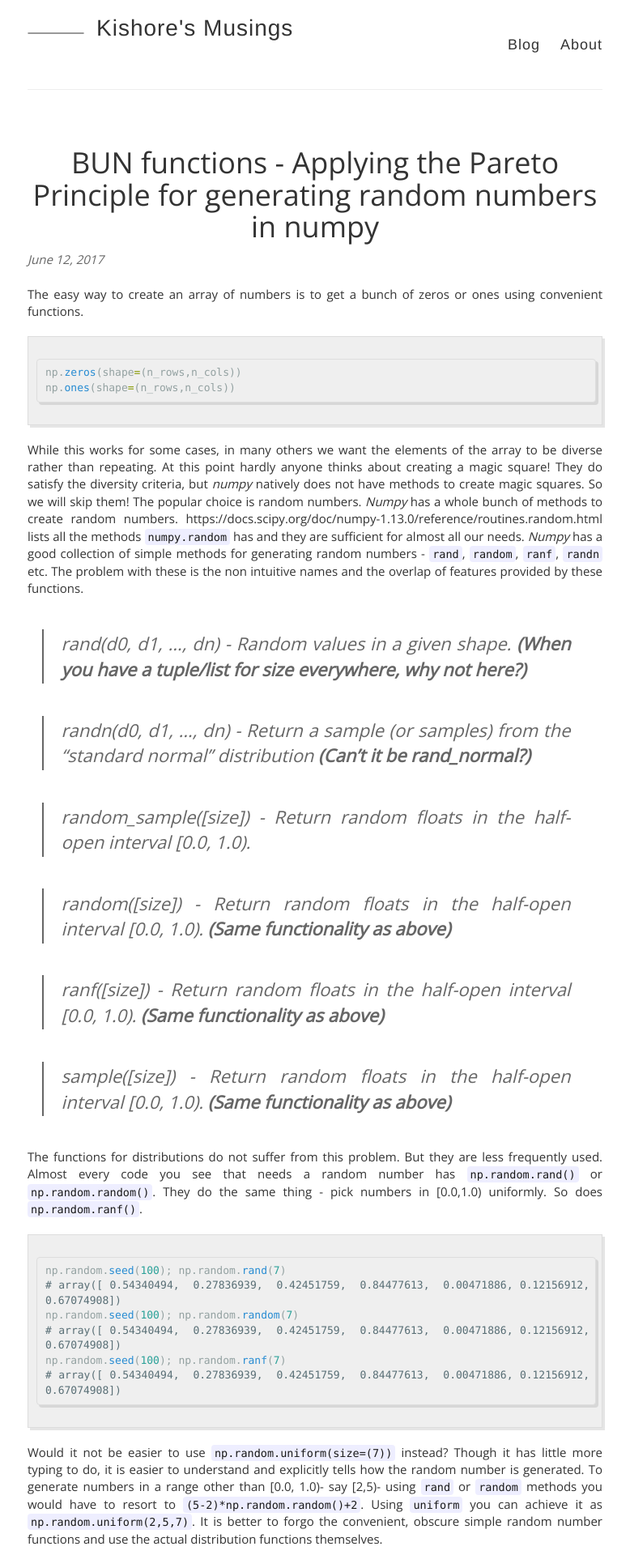
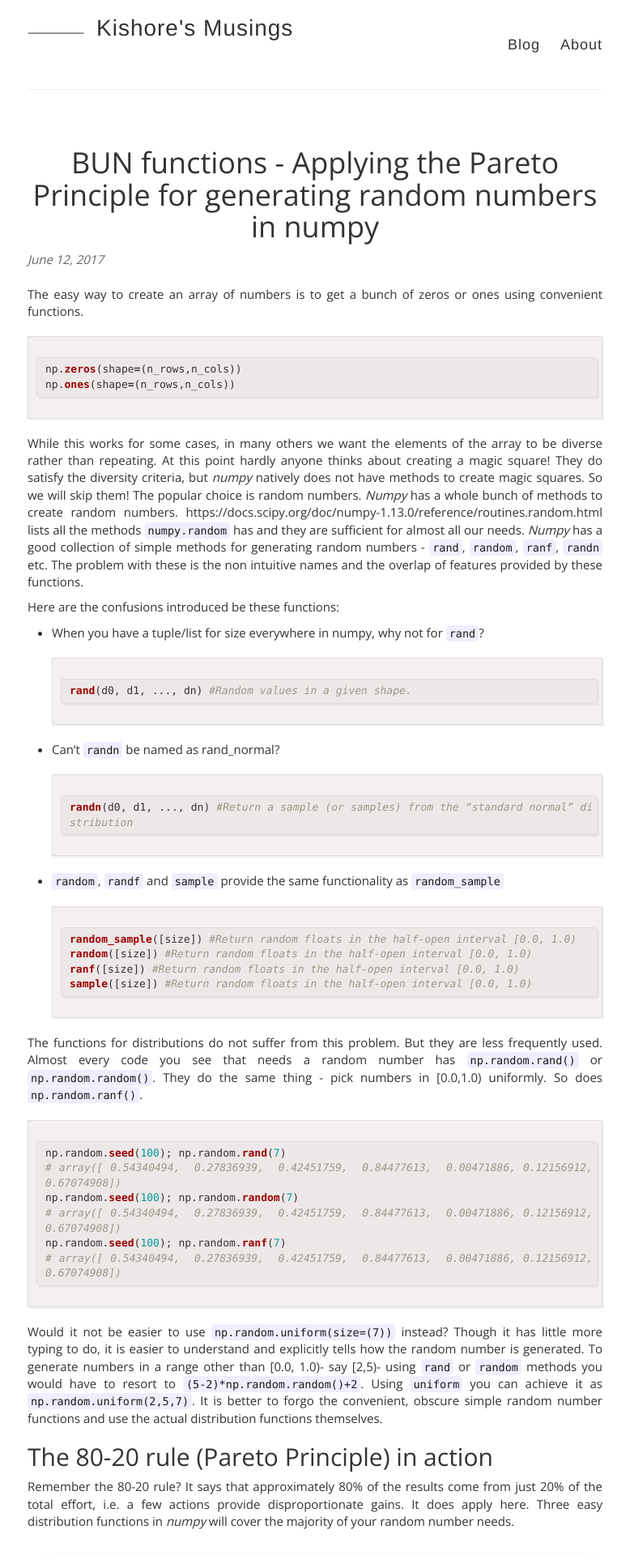
Before and after one commit to kishorepv/kishorepv.github.io, a Jekyll site: the page built from _posts/2017-06-12-BUN-random-functions-in-numpy.md, in a window 1280 px wide. Shown: the top 1920 px of the page at 81% size, without its empty margins (251-1029 px from the left). Built offline with Jekyll 4.4.1, drawn with Linux system fonts in a browser that asks for light colours; nearby versions of some CDN libraries; comment, search, counter and statistics services are not loaded; some of the changed text lies outside the part shown.

Commit message:
Sytling changes

````diff
--- a/_posts/2017-06-12-BUN-random-functions-in-numpy.md
+++ b/_posts/2017-06-12-BUN-random-functions-in-numpy.md
@@ -11,17 +11,31 @@
 np.ones(shape=(n_rows,n_cols))
 ```
 While this works for some cases, in many others we want the elements of the array to be diverse rather than repeating. At this point hardly anyone thinks about creating a magic square! They do satisfy the diversity criteria, but _numpy_ natively does not have methods to create magic squares. So we will skip them! The popular choice is random numbers. _Numpy_ has a whole bunch of methods to create random numbers. https://docs.scipy.org/doc/numpy-1.13.0/reference/routines.random.html lists all the methods ```numpy.random``` has and they are sufficient for almost all our needs. _Numpy_ has a good collection of simple methods for generating random numbers -  ```rand```, ```random```, ```ranf```, ```randn``` etc. The problem with these is the non intuitive names and the overlap of features provided by these functions.
->rand(d0, d1, ..., dn)	- Random values in a given shape. **(When you have a tuple/list for size everywhere, why not here?)**
 
->randn(d0, d1, ..., dn) - Return a sample (or samples) from the “standard normal” distribution **(Can't it be rand_normal?)**
+Here are the confusions introduced be these functions:
+* When you have a tuple/list for size everywhere in numpy, why not for ```rand```?
+  ```python
+rand(d0, d1, ..., dn) #Random values in a given shape.
+  ```
 
->random_sample([size]) -	Return random floats in the half-open interval [0.0, 1.0).
 
->random([size])	- Return random floats in the half-open interval [0.0, 1.0). **(Same functionality as above)**
 
->ranf([size])	- Return random floats in the half-open interval [0.0, 1.0). **(Same functionality as above)**
+* Can't ```randn``` be named as rand_normal?
+  ```python
+  randn(d0, d1, ..., dn) #Return a sample (or samples) from the “standard normal” distribution
+  ```
 
->sample([size])	- Return random floats in the half-open interval [0.0, 1.0). **(Same functionality as above)**
+
+
+* ```random```, ```randf``` and ```sample``` provide the same functionality as ```random_sample```
+
+  ```python
+  random_sample([size]) #Return random floats in the half-open interval [0.0, 1.0)
+  random([size]) #Return random floats in the half-open interval [0.0, 1.0)
+  ranf([size]) #Return random floats in the half-open interval [0.0, 1.0)
+  sample([size]) #Return random floats in the half-open interval [0.0, 1.0)
+  ```
+
 
 The functions for distributions do not suffer from this problem. But they are less frequently used. Almost every code you see that needs a random number has ```np.random.rand()``` or ```np.random.random()```. They do the same thing - pick numbers in  [0.0,1.0) uniformly. So does ```np.random.ranf()```.
 ```python
@@ -34,94 +48,90 @@
 ```
 Would it not be easier to use ```np.random.uniform(size=(7))``` instead? Though it has little more typing to do, it is easier to understand and explicitly tells how the random number is generated. To generate numbers in a range other than [0.0, 1.0)- say [2,5)- using ```rand``` or ```random``` methods you would have to resort to ```(5-2)*np.random.random()+2```. Using ```uniform``` you can achieve it as ```np.random.uniform(2,5,7)```. It is better to forgo the convenient, obscure simple random number functions and use the actual distribution functions themselves.
 
+
+
+
 ## The 80-20 rule (Pareto Principle) in action
+
+
 Remember the 80-20 rule? It says that approximately 80% of the results come from just 20% of the total effort, i.e. a few actions provide disproportionate gains. It does apply here. Three easy distribution functions in _numpy_ will cover the majority of your random number needs.
 > The Pareto principle (also known as the 80/20 rule, the law of the vital few, or the principle of factor sparsity) states that, for many events, roughly 80% of the effects come from 20% of the causes
 
 The most common distributions we encounter are uniform or normal distributions.
 
-### 1. Uniform distribution
-Uniform distribution captures the idea that all are equal - every number in a given range have the same chance (probability) of appearing in the result
-```python
-np.random(low=0.0, high=1.0, size=None)
-# range in which the random number need to fall is [low, high)
-```
+1. ### Uniform distribution
 
-Some examples:
- * 5 uniformly distributed numbers in range [0.0,1.0) (i.e. emulating functionality of ```rand``` or ```random``` or ```ranf``` methods)
-  ```python
-  np.random.uniform(size=5)
-  ```
+   Uniform distribution captures the idea that all are equal - every number in a given range have the same chance (probability) of appearing in the result
+   ```python
+   np.random(low=0.0, high=1.0, size=None)
+   # range in which the random number need to fall is [low, high)
+   ```
+   Some examples:
+    * 5 uniformly distributed numbers in range [0.0,1.0) (i.e. emulating functionality of ```rand``` or ```random``` or ```ranf``` methods)
+     ```python
+     np.random.uniform(size=5)
+     ```
+   * 2x3 uniformly distributed numbers in the range [a, b)
+     ```python
+     np.random.uniform(a, b, (2,3))
+     #np.random.uniform(low=a, high=b, size=(2,3))
+     ```
+   * 2x3 uniformly distributed integers numbers in the range [a, b)
+     ```python
+     np.random.uniform(a, b, (2,3)).astype(np.int32)
+     #np.random.uniform(low=a, high=b, size=(2,3)).astype(np.int32)
+     ```
 
-* 2x3 uniformly distributed numbers in the range [a, b)
-  ```python
-  np.random.uniform(a, b, (2,3))
-  #np.random.uniform(low=a, high=b, size=(2,3))
-  ```
+2. ### Normal distribution (Bell Curve/Gaussian Distribution)
 
+   Normal distribution enables a way of picking numbers (mostly) from a bell shaped region. The shape of the bell is determined by the _standard deviation_ (which directly controls the width of the bell shape and inversely controls the height of the bell). The position of the center of the base of the bell is determined by the _mean_. This is a simplistic definition to aid visualization of the curve.
+   <figure>
+   <img src="{{ site.baseurl }}/images/normal_distribution.png">
+   <figcaption>Normal Distribution (Source: <a href="https://en.wikipedia.org/wiki/Normal_distribution">Wikipedia</a>)</figcaption>
+   </figure>
 
-* 2x3 uniformly distributed integers numbers in the range [a, b)
-  ```python
-  np.random.uniform(a, b, (2,3)).astype(np.int32)
-  #np.random.uniform(low=a, high=b, size=(2,3)).astype(np.int32)
-  ```
+   Normal distribution with mean=0 and standard deviation=1 is called Standard Normal distribution.
 
+   ```python
+   p.random.normal(loc=mean, scale=standard_deviation, size=None)
+   #loc and scale specify the mean and standard deviation values used to describe a normal distribution
+   ```
 
-### 2. Normal distribution (Bell Curve/Gaussian Distribution)
-Normal distribution enables a way of picking numbers (mostly) from a bell shaped region. The shape of the bell is determined by the _standard deviation_ (which directly controls the width of the bell shape and inversely controls the height of the bell). The position of the center of the base of the bell is determined by the _mean_. This is a simplistic definition to aid visualization of the curve.
-<figure>
-<img src="{{ site.baseurl }}/images/normal_distribution.png">
-<figcaption>Normal Distribution (Source: <a href="https://en.wikipedia.org/wiki/Normal_distribution">Wikipedia</a>)</figcaption>
-</figure>
+   Some examples:
+    * 5 standard normal distributed numbers
+     ```python
+     np.random.normal(size=5)
+     ```
+   * 2x3 numbers from the normal distribution with mean=70, and standard deviation=4
+     ```python
+     np.random.normal(70,4,(2,3))
+     #np.random.normal(loc=70, scale=4, size=(2,3))
+     ```
+   * 2x3 integers from the normal distribution with mean=70, and standard deviation=4
+     ```python
+     np.random.normal(70,4,(2,3))astype(np.int32)
+     #np.random.normal(loc=70, scale=4, size=(2,3))astype(np.int32)
+     ```
 
-Normal distribution with mean=0 and standard deviation=1 is called Standard Normal distribution.
+3. ### Binomial Distribution
+   If we toss a fair coin many many times, we get equal number of heads and tails. What if the coin is not fair and tends to land on one side more than other, the final outcome is biased to the side that has a higher chance. The results in these two situations follow the binomial distribution.
+   >In probability theory and statistics, the binomial distribution with parameters n and p is the discrete probability distribution of the number of successes in a sequence of n independent experiments, each asking a yes–no question, and each with its own boolean-valued outcome: a random variable containing single bit of information: success/yes/true/one (with probability p) or failure/no/false/zero (with probability q = 1 − p). A single success/failure experiment is also called a Bernoulli trial or Bernoulli experiment and a sequence of outcomes is called a Bernoulli process; for a single trial, i.e., n = 1, the binomial distribution is a Bernoulli distribution.
 
-```python
-p.random.normal(loc=mean, scale=standard_deviation, size=None)
-#loc and scale specify the mean and standard deviation values used to describe a normal distribution
-```
+   ```python
+   np.random.binomial(n=number_of_tosses, p=probability_of_landing_on_head, size=None)
+   ```
 
-Some examples:
- * 5 standard normal distributed numbers
-  ```python
-  np.random.normal(size=5)
-  ```
-
-
-* 2x3 numbers from the normal distribution with mean=70, and standard deviation=4
-  ```python
-  np.random.normal(70,4,(2,3))
-  #np.random.normal(loc=70, scale=4, size=(2,3))
-  ```
-
-* 2x3 integers from the normal distribution with mean=70, and standard deviation=4
-  ```python
-  np.random.normal(70,4,(2,3))astype(np.int32)
-  #np.random.normal(loc=70, scale=4, size=(2,3))astype(np.int32)
-  ```
-
-### 3. Binomial Distribution
-If we toss a fair coin many many times, we get equal number of heads and tails. What if the coin is not fair and tends to land on one side more than other, the final outcome is biased to the side that has a higher chance. The results in these two situations follow the binomial distribution.
->In probability theory and statistics, the binomial distribution with parameters n and p is the discrete probability distribution of the number of successes in a sequence of n independent experiments, each asking a yes–no question, and each with its own boolean-valued outcome: a random variable containing single bit of information: success/yes/true/one (with probability p) or failure/no/false/zero (with probability q = 1 − p). A single success/failure experiment is also called a Bernoulli trial or Bernoulli experiment and a sequence of outcomes is called a Bernoulli process; for a single trial, i.e., n = 1, the binomial distribution is a Bernoulli distribution.
-
-```python
-np.random.binomial(n=number_of_tosses, p=probability_of_landing_on_head, size=None)
-```
-
-Some examples:
- * Toss a fair coin 20 times and repeat this experiment 5 times
-  ```python
-  np.random.binomial(20, 0.5, size=5)
-  #np.random.binomial(n=20, p=0.5, size=5)
-  ```
-
-
-* 2x3 numbers from a binomial distribution after 1000 trails(tosses) and probability of success is 0.8
-  ```python
-  #
-  np.random.binomial(1000, 0.8, size=(2,3))
-  #np.random.binomial(n=1000, p=0.8, size=(2,3))
-  ```
+   Some examples:
+    * Toss a fair coin 20 times and repeat this experiment 5 times
+     ```python
+     np.random.binomial(20, 0.5, size=5)
+     #np.random.binomial(n=20, p=0.5, size=5)
+     ```
+   * 2x3 numbers from a binomial distribution after 1000 trails(tosses) and probability of success is 0.8
+     ```python
+     np.random.binomial(1000, 0.8, size=(2,3))
+     #np.random.binomial(n=1000, p=0.8, size=(2,3))
+     ```
 
 As the Pareto principle goes, these three distributions should take care of the majority of your random number needs.
 
--- a/_sass/_highlights.scss
+++ b/_sass/_highlights.scss
@@ -1,11 +1,11 @@
 
 .highlight {
-  background-color: #efefef;
-  padding: 7px 7px 7px 10px;
+  background-color: rgba(231,225,224,0.5);
+  padding: 5px 5px 5px 10px;
   border: 1px solid #ddd;
-  -moz-box-shadow: 3px 3px rgba(0,0,0,0.1);
-  -webkit-box-shadow: 3px 3px rgba(0,0,0,0.1);
-  box-shadow: 3px 3px rgba(0,0,0,0.1);
+  -moz-box-shadow: 2px 2px rgba(0,0,0,0.05);
+  -webkit-box-shadow: 2px 2px rgba(0,0,0,0.05);
+  box-shadow: 2px 2px rgba(0,0,0,0.05);
   margin: 20px 0 20px 0;
   overflow: scroll;
 }
@@ -14,71 +14,63 @@
   font-family:'Bitstream Vera Sans Mono','Courier', monospace;
 }
 
-.highlight .c { color: #586E75 } /* Comment */
-.highlight .err { color: #93A1A1 } /* Error */
-.highlight .g { color: #93A1A1 } /* Generic */
-.highlight .k { color: #859900 } /* Keyword */
-.highlight .l { color: #93A1A1 } /* Literal */
-.highlight .n { color: #93A1A1 } /* Name */
-.highlight .o { color: #859900 } /* Operator */
-.highlight .x { color: #CB4B16 } /* Other */
-.highlight .p { color: #93A1A1 } /* Punctuation */
-.highlight .cm { color: #586E75 } /* Comment.Multiline */
-.highlight .cp { color: #859900 } /* Comment.Preproc */
-.highlight .c1 { color: #586E75 } /* Comment.Single */
-.highlight .cs { color: #859900 } /* Comment.Special */
-.highlight .gd { color: #2AA198 } /* Generic.Deleted */
-.highlight .ge { color: #93A1A1; font-style: italic } /* Generic.Emph */
-.highlight .gr { color: #DC322F } /* Generic.Error */
-.highlight .gh { color: #CB4B16 } /* Generic.Heading */
-.highlight .gi { color: #859900 } /* Generic.Inserted */
-.highlight .go { color: #93A1A1 } /* Generic.Output */
-.highlight .gp { color: #93A1A1 } /* Generic.Prompt */
-.highlight .gs { color: #93A1A1; font-weight: bold } /* Generic.Strong */
-.highlight .gu { color: #CB4B16 } /* Generic.Subheading */
-.highlight .gt { color: #93A1A1 } /* Generic.Traceback */
-.highlight .kc { color: #CB4B16 } /* Keyword.Constant */
-.highlight .kd { color: #268BD2 } /* Keyword.Declaration */
-.highlight .kn { color: #859900 } /* Keyword.Namespace */
-.highlight .kp { color: #859900 } /* Keyword.Pseudo */
-.highlight .kr { color: #268BD2 } /* Keyword.Reserved */
-.highlight .kt { color: #DC322F } /* Keyword.Type */
-.highlight .ld { color: #93A1A1 } /* Literal.Date */
-.highlight .m { color: #2AA198 } /* Literal.Number */
-.highlight .s { color: #2AA198 } /* Literal.String */
-.highlight .na { color: #93A1A1 } /* Name.Attribute */
-.highlight .nb { color: #B58900 } /* Name.Builtin */
-.highlight .nc { color: #268BD2 } /* Name.Class */
-.highlight .no { color: #CB4B16 } /* Name.Constant */
-.highlight .nd { color: #268BD2 } /* Name.Decorator */
-.highlight .ni { color: #CB4B16 } /* Name.Entity */
-.highlight .ne { color: #CB4B16 } /* Name.Exception */
-.highlight .nf { color: #268BD2 } /* Name.Function */
-.highlight .nl { color: #93A1A1 } /* Name.Label */
-.highlight .nn { color: #93A1A1 } /* Name.Namespace */
-.highlight .nx { color: #555 } /* Name.Other */
-.highlight .py { color: #93A1A1 } /* Name.Property */
-.highlight .nt { color: #268BD2 } /* Name.Tag */
-.highlight .nv { color: #268BD2 } /* Name.Variable */
-.highlight .ow { color: #859900 } /* Operator.Word */
-.highlight .w { color: #93A1A1 } /* Text.Whitespace */
-.highlight .mf { color: #2AA198 } /* Literal.Number.Float */
-.highlight .mh { color: #2AA198 } /* Literal.Number.Hex */
-.highlight .mi { color: #2AA198 } /* Literal.Number.Integer */
-.highlight .mo { color: #2AA198 } /* Literal.Number.Oct */
-.highlight .sb { color: #586E75 } /* Literal.String.Backtick */
-.highlight .sc { color: #2AA198 } /* Literal.String.Char */
-.highlight .sd { color: #93A1A1 } /* Literal.String.Doc */
-.highlight .s2 { color: #2AA198 } /* Literal.String.Double */
-.highlight .se { color: #CB4B16 } /* Literal.String.Escape */
-.highlight .sh { color: #93A1A1 } /* Literal.String.Heredoc */
-.highlight .si { color: #2AA198 } /* Literal.String.Interpol */
-.highlight .sx { color: #2AA198 } /* Literal.String.Other */
-.highlight .sr { color: #DC322F } /* Literal.String.Regex */
-.highlight .s1 { color: #2AA198 } /* Literal.String.Single */
-.highlight .ss { color: #2AA198 } /* Literal.String.Symbol */
-.highlight .bp { color: #268BD2 } /* Name.Builtin.Pseudo */
-.highlight .vc { color: #268BD2 } /* Name.Variable.Class */
-.highlight .vg { color: #268BD2 } /* Name.Variable.Global */
-.highlight .vi { color: #268BD2 } /* Name.Variable.Instance */
-.highlight .il { color: #2AA198 } /* Literal.Number.Integer.Long */
+//.highlight  { background: #F16353; }
+.highlight .c { color: #999988; font-style: italic } /* Comment */
+.highlight .err { color: #a61717; background-color: #e3d2d2 } /* Error */
+.highlight .k { font-weight: bold } /* Keyword */
+.highlight .o { font-weight: bold } /* Operator */
+.highlight .cm { color: #999988; font-style: italic } /* Comment.Multiline */
+.highlight .cp { color: #999999; font-weight: bold } /* Comment.Preproc */
+.highlight .c1 { color: #999988; font-style: italic } /* Comment.Single */
+.highlight .cs { color: #999999; font-weight: bold; font-style: italic } /* Comment.Special */
+.highlight .gd { color: #000000; background-color: #ffdddd } /* Generic.Deleted */
+.highlight .gd .x { color: #000000; background-color: #ffaaaa } /* Generic.Deleted.Specific */
+.highlight .ge { font-style: italic } /* Generic.Emph */
+.highlight .gr { color: #aa0000 } /* Generic.Error */
+.highlight .gh { color: #999999 } /* Generic.Heading */
+.highlight .gi { color: #000000; background-color: #ddffdd } /* Generic.Inserted */
+.highlight .gi .x { color: #000000; background-color: #aaffaa } /* Generic.Inserted.Specific */
+.highlight .go { color: #888888 } /* Generic.Output */
+.highlight .gp { color: #555555 } /* Generic.Prompt */
+.highlight .gs { font-weight: bold } /* Generic.Strong */
+.highlight .gu { color: #aaaaaa } /* Generic.Subheading */
+.highlight .gt { color: #aa0000 } /* Generic.Traceback */
+.highlight .kc { font-weight: bold } /* Keyword.Constant */
+.highlight .kd { font-weight: bold } /* Keyword.Declaration */
+.highlight .kp { font-weight: bold } /* Keyword.Pseudo */
+.highlight .kr { font-weight: bold } /* Keyword.Reserved */
+.highlight .kt { color: #445588; font-weight: bold } /* Keyword.Type */
+.highlight .m { color: #009999 } /* Literal.Number */
+.highlight .s { color: #d14 } /* Literal.String */
+.highlight .na { color: #008080 } /* Name.Attribute */
+.highlight .nb { color: #0086B3 } /* Name.Builtin */
+.highlight .nc { color: #445588; font-weight: bold } /* Name.Class */
+.highlight .no { color: #008080 } /* Name.Constant */
+.highlight .ni { color: #800080 } /* Name.Entity */
+.highlight .ne { color: #990000; font-weight: bold } /* Name.Exception */
+.highlight .nf { color: #990000; font-weight: bold } /* Name.Function */
+.highlight .nn { color: #555555 } /* Name.Namespace */
+.highlight .nt { color: #000080 } /* Name.Tag */
+.highlight .nv { color: #008080 } /* Name.Variable */
+.highlight .ow { font-weight: bold } /* Operator.Word */
+.highlight .w { color: #bbbbbb } /* Text.Whitespace */
+.highlight .mf { color: #009999 } /* Literal.Number.Float */
+.highlight .mh { color: #009999 } /* Literal.Number.Hex */
+.highlight .mi { color: #009999 } /* Literal.Number.Integer */
+.highlight .mo { color: #009999 } /* Literal.Number.Oct */
+.highlight .sb { color: #d14 } /* Literal.String.Backtick */
+.highlight .sc { color: #d14 } /* Literal.String.Char */
+.highlight .sd { color: #d14 } /* Literal.String.Doc */
+.highlight .s2 { color: #d14 } /* Literal.String.Double */
+.highlight .se { color: #d14 } /* Literal.String.Escape */
+.highlight .sh { color: #d14 } /* Literal.String.Heredoc */
+.highlight .si { color: #d14 } /* Literal.String.Interpol */
+.highlight .sx { color: #d14 } /* Literal.String.Other */
+.highlight .sr { color: #009926 } /* Literal.String.Regex */
+.highlight .s1 { color: #d14 } /* Literal.String.Single */
+.highlight .ss { color: #990073 } /* Literal.String.Symbol */
+.highlight .bp { color: #999999 } /* Name.Builtin.Pseudo */
+.highlight .vc { color: #008080 } /* Name.Variable.Class */
+.highlight .vg { color: #008080 } /* Name.Variable.Global */
+.highlight .vi { color: #008080 } /* Name.Variable.Instance */
+.highlight .il { color: #009999 } /* Literal.Number.Integer.Long */
--- a/_sass/_reset.scss
+++ b/_sass/_reset.scss
@@ -4,7 +4,7 @@
 /***************/
 
 html, body, div, span, applet, object, iframe,
-h1, h2, h3, h4, h5, h6, p, blockquote, pre,
+h1, h2, h3, h4, h5, h6, pre,
 a, abbr, acronym, address, big, cite, code,
 del, dfn, em, img, ins, kbd, q, s, samp,
 small, strike, strong, sub, sup, tt, var,
@@ -34,13 +34,63 @@
 ol, ul {
 	list-style: none;
 }
-blockquote, q {
-	quotes: none;
+
+blockquote{
+  display:block;
+  background: #fff;
+  padding: 15px 20px 15px 45px;
+  margin: 0 0 20px;
+  position: relative;
+
+  /*Font*/
+  font-family: Georgia, serif;
+  font-size: 16px;
+  line-height: 1.2;
+  color: #666;
+  text-align: justify;
+
+  /*Borders - (Optional)*/
+  border-left: 15px solid #c76c0c;
+  border-right: 2px solid #c76c0c;
+
+  /*Box Shadow - (Optional)*/
+  -moz-box-shadow: 2px 2px 15px #ccc;
+  -webkit-box-shadow: 2px 2px 15px #ccc;
+  box-shadow: 2px 2px 15px #ccc;
 }
-blockquote:before, blockquote:after,
-q:before, q:after {
-	content: '';
-	content: none;
+
+blockquote::before{
+  /*Font*/
+  font-family: Georgia, serif;
+  font-size: 60px;
+  font-weight: bold;
+  color: #999;
+
+  /*Positioning*/
+  position: absolute;
+  left: 10px;
+  top:5px;
+}
+
+blockquote::after{
+  /*Reset to make sure*/
+  content: "";
+}
+
+blockquote a{
+  text-decoration: none;
+  background: #eee;
+  cursor: pointer;
+  padding: 0 3px;
+  color: #c76c0c;
+}
+
+blockquote a:hover{
+ color: #666;
+}
+
+blockquote em{
+  font-style: italic;
 }
 table {
 	border-collapse: collapse;
````
